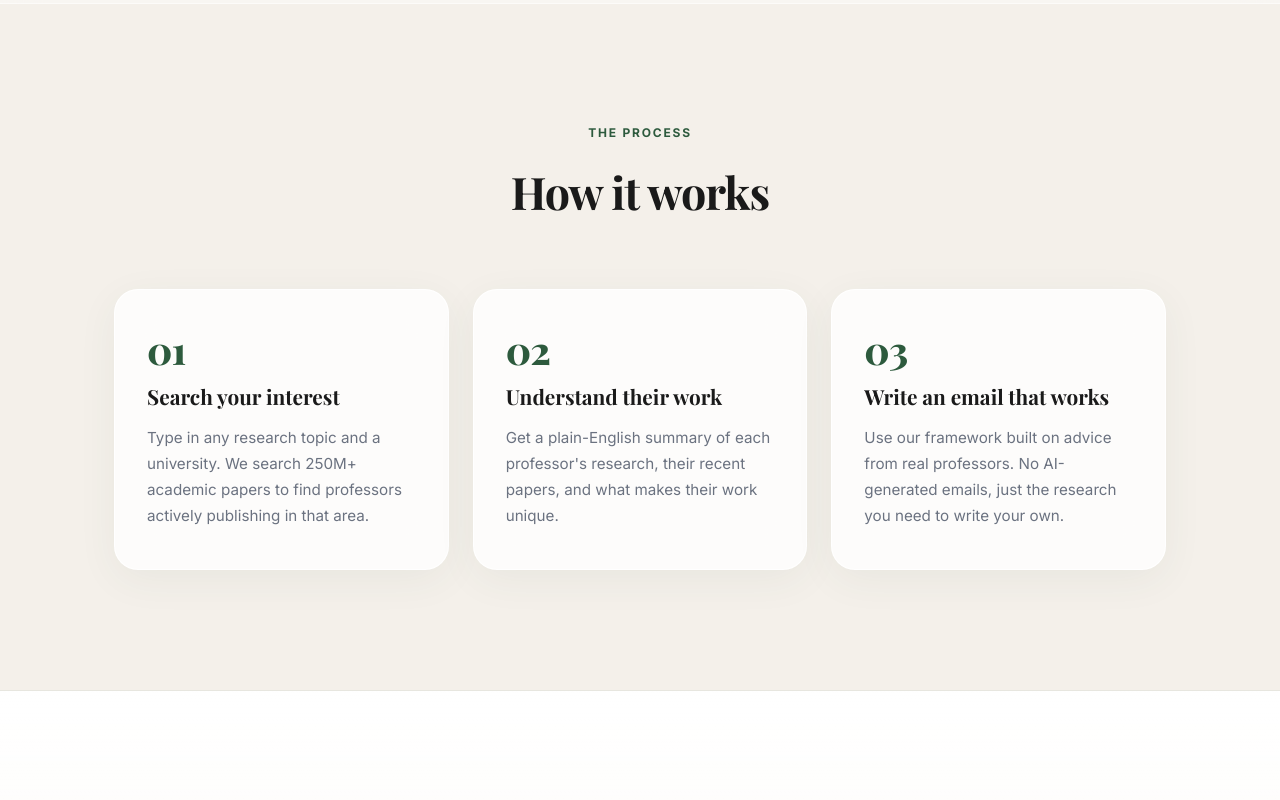
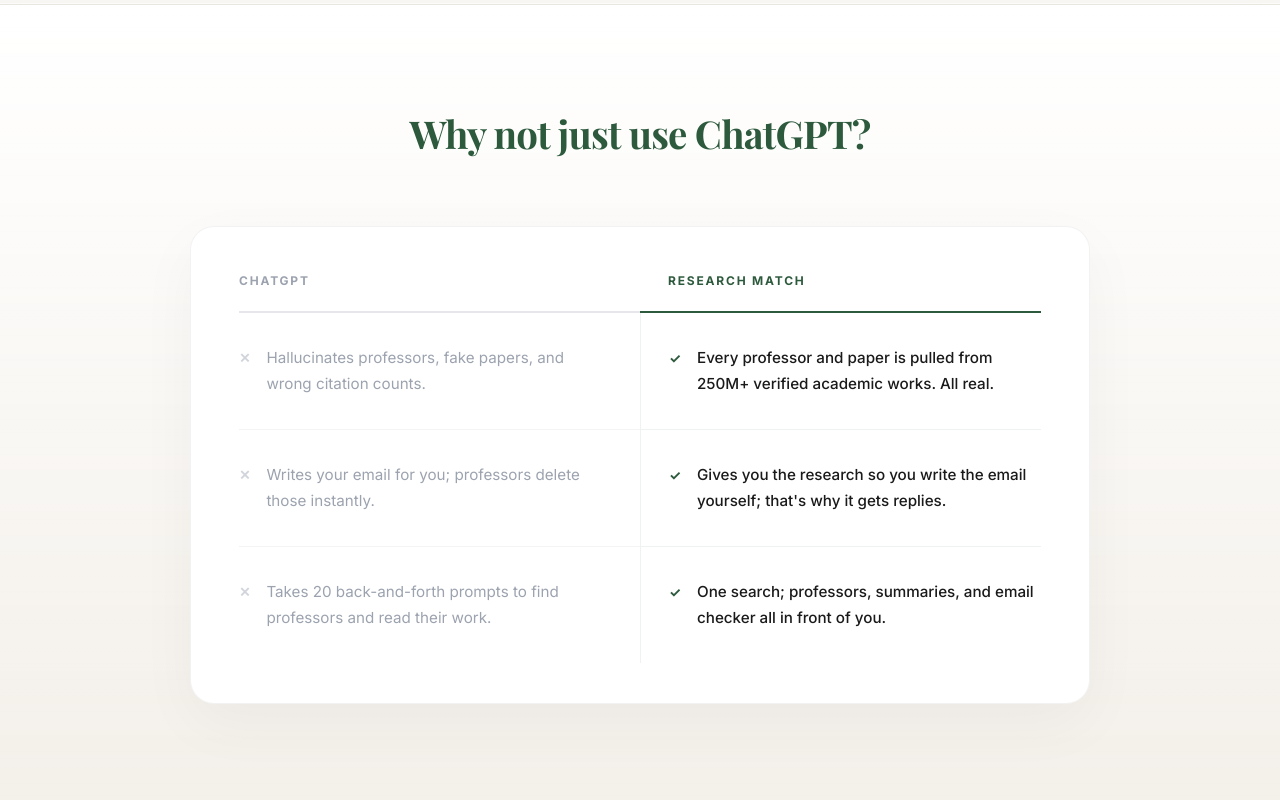
Before and after one commit to jacekimmy/research-match, a Next.js app: page / in a window 1280 px wide. Shown: the part 1680-2480 px from the top of the page. Built offline with nearby package versions, Linux system fonts and the light colour scheme; no server answers; the database is empty.

Commit message:
Remove How it Works section and nav link

```diff
--- a/src/app/page.tsx
+++ b/src/app/page.tsx
@@ -137,7 +137,6 @@
           </Link>
           <div className="lp-nav-spacer" />
           <div className="lp-nav-links">
-            <a href="#how" className="lp-nav-link">How it works</a>
             <Link href="/blog" className="lp-nav-link">Blog</Link>
             <a href="#pricing" className="lp-nav-link">Pricing</a>
             <Link href="/feedback" className="lp-nav-link">Feedback</Link>
@@ -261,31 +260,6 @@
           </div>
         ))}
       </div>
-
-      {/* ══════════════════════════════════════════
-          HOW IT WORKS — COMPACT CARDS
-      ══════════════════════════════════════════ */}
-      <section id="how" style={{ maxWidth: "1100px", margin: "120px auto", padding: "0 24px" }} data-reveal>
-        <div style={{ textAlign: "center", marginBottom: "64px" }}>
-          <p style={{ fontSize: "0.75rem", fontWeight: 800, color: "#2d5a3d", textTransform: "uppercase", letterSpacing: "0.15em", marginBottom: "16px" }}>The Process</p>
-          <h2 style={{ fontFamily: "var(--font-playfair), Georgia, serif", fontSize: "clamp(2rem, 4vw, 2.8rem)", fontWeight: 700, color: "#1a1a1a", margin: 0, letterSpacing: "-0.02em" }}>
-            How it works
-          </h2>
-        </div>
-        <div style={{ display: "grid", gridTemplateColumns: "repeat(auto-fit, minmax(280px, 1fr))", gap: "24px" }} className="lp-how-it-works-grid">
-          {[
-            { num: "01", title: "Search your interest", desc: "Type in any research topic and a university. We search 250M+ academic papers to find professors actively publishing in that area." },
-            { num: "02", title: "Understand their work", desc: "Get a plain-English summary of each professor's research, their recent papers, and what makes their work unique." },
-            { num: "03", title: "Write an email that works", desc: "Use our framework built on advice from real professors. No AI-generated emails, just the research you need to write your own." },
-          ].map((step, i) => (
-            <div key={i} style={{ background: "rgba(255,255,255,0.8)", backdropFilter: "blur(20px)", WebkitBackdropFilter: "blur(20px)", border: "1px solid rgba(255,255,255,0.9)", borderRadius: "24px", padding: "40px 32px", boxShadow: "0 10px 40px rgba(45,90,61,0.06)", display: "flex", flexDirection: "column", gap: "16px", transition: "transform 0.4s cubic-bezier(0.25, 1, 0.5, 1)", cursor: "default" }} className="lp-how-card">
-              <div style={{ fontFamily: "var(--font-playfair), Georgia, serif", fontSize: "2.4rem", fontWeight: 800, color: "#2d5a3d", letterSpacing: "-0.02em", lineHeight: 1 }}>{step.num}</div>
-              <h3 style={{ fontFamily: "var(--font-playfair), Georgia, serif", fontSize: "1.3rem", fontWeight: 700, color: "#1a1a1a", margin: 0, lineHeight: 1.2 }}>{step.title}</h3>
-              <p style={{ fontSize: "0.95rem", color: "#6b7280", lineHeight: 1.7, margin: 0 }}>{step.desc}</p>
-            </div>
-          ))}
-        </div>
-      </section>
 
       {/* ══════════════════════════════════════════
           WHY NOT CHATGPT
```
